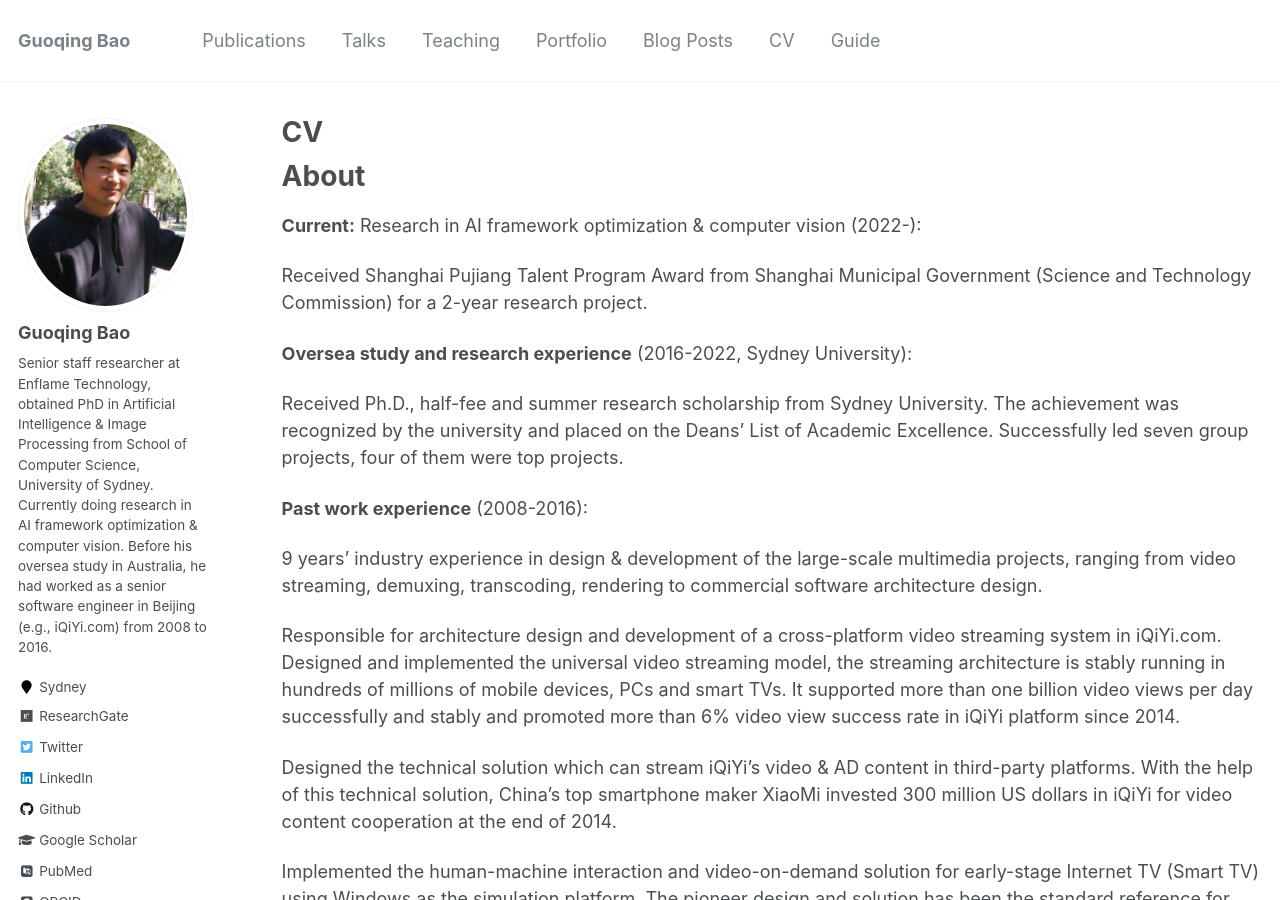
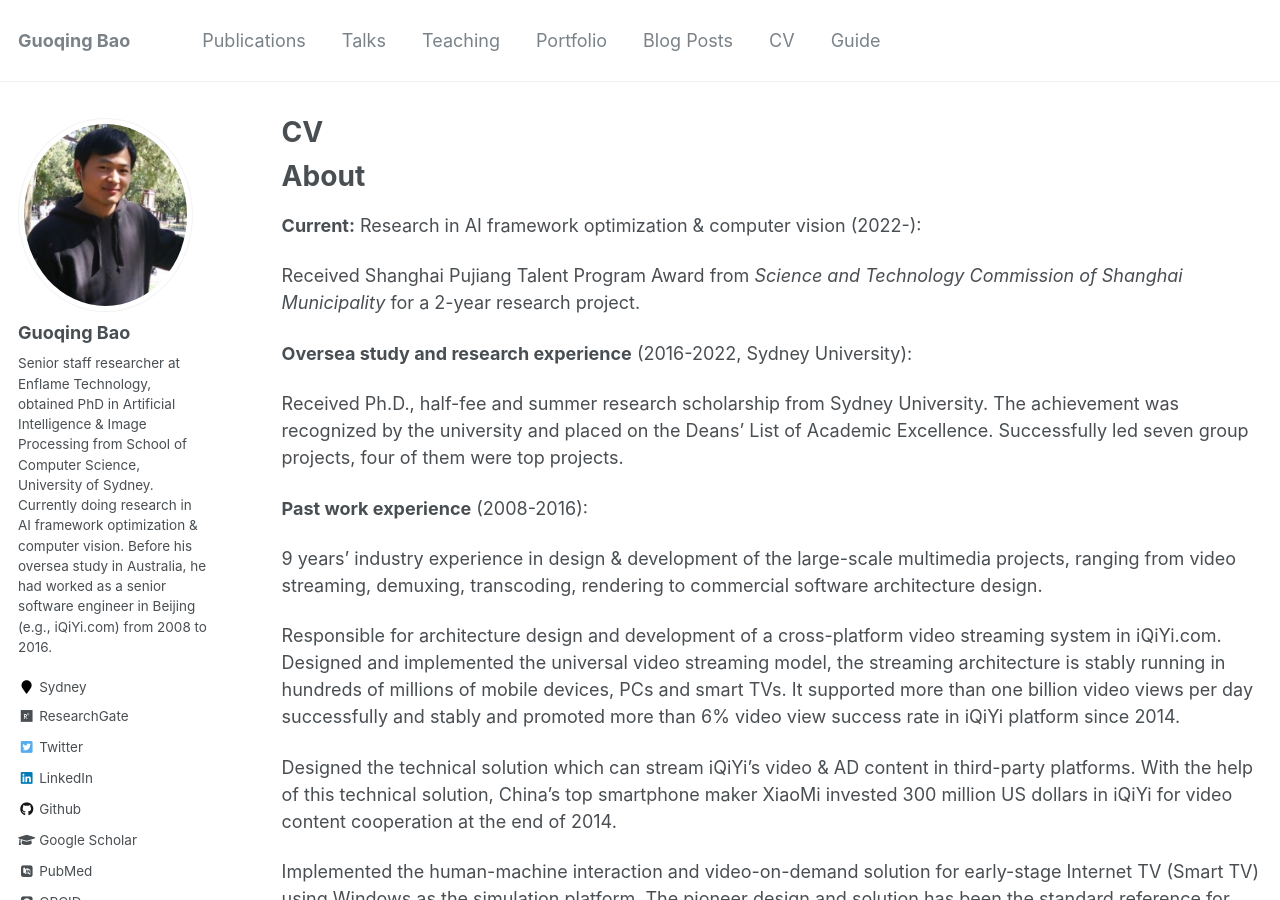
Before and after one commit to guoqingbao/guoqingbao.github.io, a Jekyll site: the page built from _pages/cv.md, in a window 1280 px wide and 900 px high. Built offline with Jekyll 4.4.1, drawn with Linux system fonts in a browser that asks for light colours; some web fonts are replaced.

Commit message:
Update cv.md

```diff
--- a/_pages/cv.md
+++ b/_pages/cv.md
@@ -13,7 +13,7 @@ About
 ======
 **Current:** Research in AI framework optimization & computer vision (2022-):
 
-Received Shanghai Pujiang Talent Program Award from Shanghai Municipal Government (Science and Technology Commission) for a 2-year research project.
+Received Shanghai Pujiang Talent Program Award from _Science and Technology Commission of Shanghai Municipality_ for a 2-year research project.
 
 **Oversea study and research experience** (2016-2022, Sydney University):
 
```
